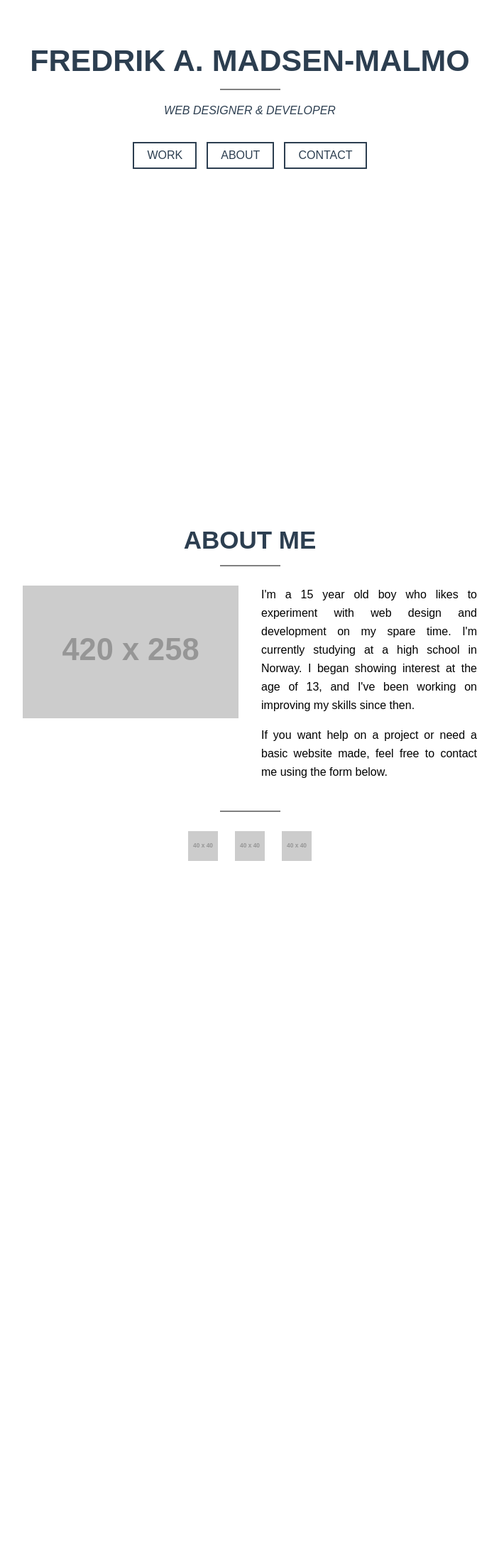
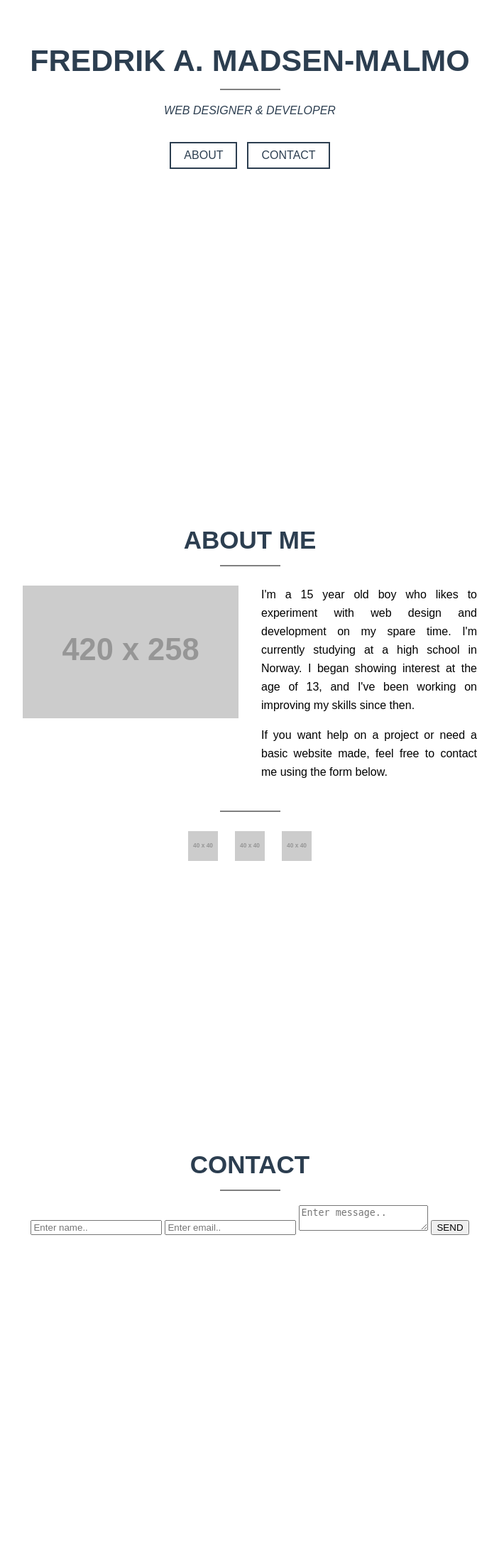
Before and after one commit to FredrikAugust/personal_portfolio, a PHP site: page / in a window 1280 px wide. Shown: the part 219-2400 px from the top of the page at 71% size, without its empty margins (288-991 px from the left). Before the commit the page ends 1432 px from the top, so only its background shows below. Run offline with PHP 8.4, Linux system fonts and the light colour scheme; grey boxes labelled with a size stand in for pictures from a placeholder-image service; some libraries are stand-ins or nearby versions.

Commit message:
added html for form

```diff
--- a/css/style.css
+++ b/css/style.css
@@ -30,6 +30,13 @@ html, body, .site, .front-page {
 .content2 {
   position: absolute;
   top: 130%;
+  width: 100%;
+}
+
+/* Position the content */
+.content3 {
+  position: absolute;
+  top: 230%;
   width: 100%;
 }
 
--- a/css/style.scss
+++ b/css/style.scss
@@ -30,6 +30,13 @@ html, body, .site, .front-page {
 .content2 {
 	position: absolute;
 	top: 130%;
+	width: 100%;
+}
+
+/* Position the content */
+.content3 {
+	position: absolute;
+	top: 230%;
 	width: 100%;
 }
 
--- a/index.php
+++ b/index.php
@@ -14,9 +14,9 @@
                 <h1 class="name">Fredrik A. Madsen-Malmo</h1>
                 <div class="short-border"></div>
                 <h3 class="title">Web Designer &amp; Developer</h3>
-                <div class="nav-button">
+                <!--<div class="nav-button">
                     <span class="nav-button-text">Work</span>
-                </div>
+                </div>-->
                 <a href="#about"><div class="nav-button">
                     <span class="nav-button-text">About</span>
                 </div></a>
@@ -44,5 +44,17 @@
                 </div>
             </div>
         </div>
+        <div class="center site" id="about">
+            <div class="content3">
+                <h1 class="about">Contact</h1>
+                <div class="short-border"></div>
+                <form method="post" action="index.php">
+                	<input type="text" placeholder="Enter name.." name="name">
+                    <input type="email" placeholder="Enter email.." name="email">
+                    <textarea name="message" placeholder="Enter message.." name="message"></textarea>
+                    <button type="submit" name="submit">SEND</button>
+                </form>
+            </div>
+        </div>
     </body>
 </html>
```
